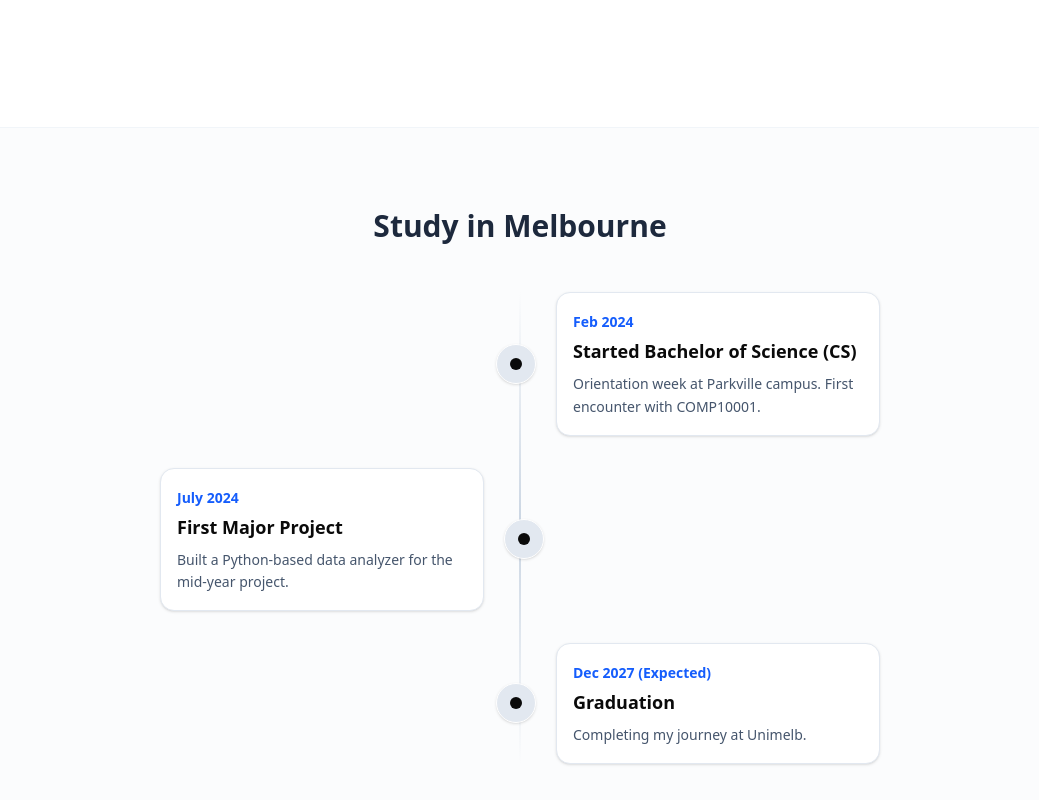
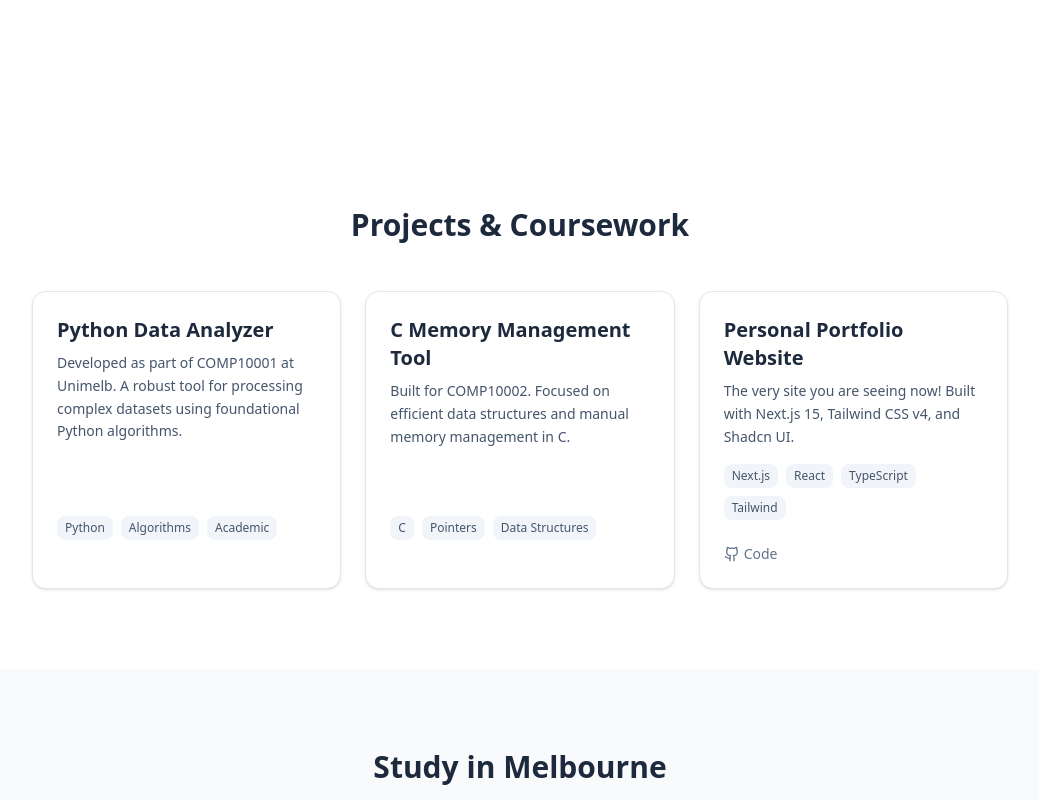
Before and after one commit to FlynnGAO36/Personal-Website-Designing, a Next.js app: page / in a window 1280 px wide. Shown: the part 420-1220 px from the top of the page, without its empty margins (120-1159 px from the left). Built offline with nearby package versions, Linux system fonts and the light colour scheme.

Commit message:
feat: add project section and showcase coursework

```diff
--- a/src/app/page.tsx
+++ b/src/app/page.tsx
@@ -1,17 +1,49 @@
 import { Hero } from "@/components/Hero"
 import { Timeline } from "@/components/Timeline"
+import { ProjectCard } from "@/components/ProjectCard"
+
+// 定义项目数据
+const projects = [
+  {
+    title: "Python Data Analyzer",
+    description: "Developed as part of COMP10001 at Unimelb. A robust tool for processing complex datasets using foundational Python algorithms.",
+    tags: ["Python", "Algorithms", "Academic"],
+    // github: "https://github.com/your-username/project-1" // 如果以后有了再填
+  },
+  {
+    title: "C Memory Management Tool",
+    description: "Built for COMP10002. Focused on efficient data structures and manual memory management in C.",
+    tags: ["C", "Pointers", "Data Structures"],
+  },
+  {
+    title: "Personal Portfolio Website",
+    description: "The very site you are seeing now! Built with Next.js 15, Tailwind CSS v4, and Shadcn UI.",
+    tags: ["Next.js", "React", "TypeScript", "Tailwind"],
+    github: "https://github.com/your-username/unimelb-blog"
+  }
+];
 
 export default function HomePage() {
   return (
-    <main className="min-h-screen bg-white flex flex-col">
-      {/* Hero 区域 */}
+    <main className="min-h-screen bg-white">
       <Hero />
 
-      <hr className="border-slate-100" /> {/* 加一条若隐若现的分隔线 */}
+      {/* 项目展示区 */}
+      <section className="py-20 px-6 max-w-5xl mx-auto">
+        <h2 className="text-3xl font-bold mb-12 text-center text-slate-800">
+          Projects & Coursework
+        </h2>
 
-      {/* Timeline 区域 */}
-      <section className="flex-grow">
-         <Timeline />
+        {/* 使用 Grid 布局：手机 1 列，平板 2 列，电脑 3 列 */}
+        <div className="grid grid-cols-1 md:grid-cols-2 lg:grid-cols-3 gap-6">
+          {projects.map((project, index) => (
+            <ProjectCard key={index} {...project} />
+          ))}
+        </div>
+      </section>
+
+      <section className="bg-slate-50/50">
+        <Timeline />
       </section>
     </main>
   )
--- /dev/null
+++ b/src/components/ProjectCard.tsx
@@ -0,0 +1,43 @@
+import { ExternalLink, Github } from "lucide-react" // 如果报错，运行 npm install lucide-react
+
+interface ProjectProps {
+  title: string;
+  description: string;
+  tags: string[];
+  link?: string;
+  github?: string;
+}
+
+export function ProjectCard({ title, description, tags, link, github }: ProjectProps) {
+  return (
+    <div className="group rounded-xl border border-slate-200 bg-white p-6 shadow-sm transition-all hover:-translate-y-1 hover:shadow-md">
+      <div className="flex flex-col h-full">
+        <h3 className="text-xl font-bold text-slate-800 mb-2">{title}</h3>
+        <p className="text-slate-600 text-sm mb-4 flex-grow leading-relaxed">
+          {description}
+        </p>
+
+        <div className="flex flex-wrap gap-2 mb-6">
+          {tags.map((tag) => (
+            <span key={tag} className="px-2 py-1 bg-slate-100 text-slate-600 text-xs rounded-md">
+              {tag}
+            </span>
+          ))}
+        </div>
+
+        <div className="flex gap-4 mt-auto">
+          {github && (
+            <a href={github} target="_blank" className="flex items-center text-sm text-slate-500 hover:text-blue-600 transition-colors">
+              <Github className="w-4 h-4 mr-1" /> Code
+            </a>
+          )}
+          {link && (
+            <a href={link} target="_blank" className="flex items-center text-sm text-slate-500 hover:text-blue-600 transition-colors">
+              <ExternalLink className="w-4 h-4 mr-1" /> Demo
+            </a>
+          )}
+        </div>
+      </div>
+    </div>
+  )
+}
```
